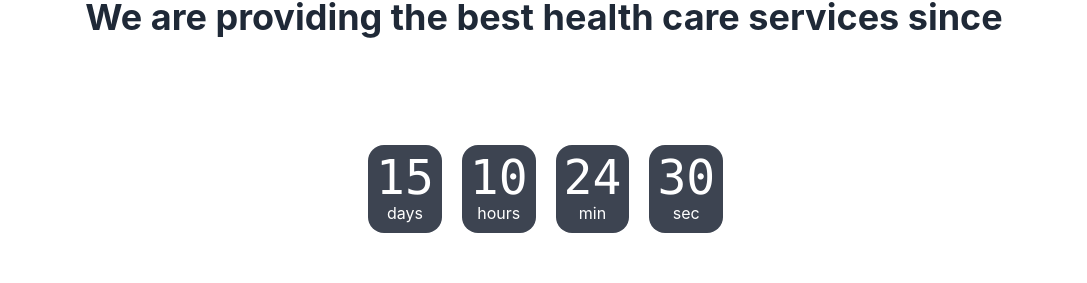
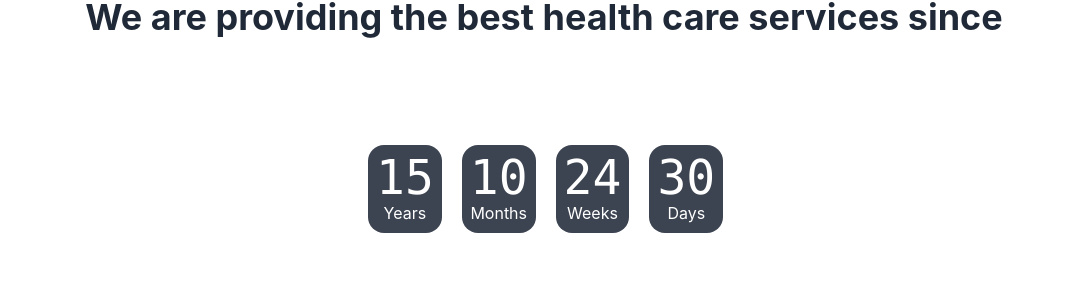
Before and after one commit to RaisulislamRimon/project11-service-review-client, a React (Create React App) app: page / in a window 1280 px wide. Shown: the part 1247-1530 px from the top of the page, without its empty margins (96-1183 px from the left). Built offline with nearby package versions, Linux system fonts and the light colour scheme; no server answers.

Commit message:
Countdown title updated

```diff
--- a/src/Pages/Home/Countdown/Countdown.js
+++ b/src/Pages/Home/Countdown/Countdown.js
@@ -14,25 +14,25 @@ const Countdown = () => {
             <span className="countdown font-mono text-5xl">
               <span style={{ "--value": 15 }}></span>
             </span>
-            days
+            Years
           </div>
           <div className="flex flex-col p-2 bg-neutral rounded-box text-neutral-content">
             <span className="countdown font-mono text-5xl">
               <span style={{ "--value": 10 }}></span>
             </span>
-            hours
+            Months
           </div>
           <div className="flex flex-col p-2 bg-neutral rounded-box text-neutral-content">
             <span className="countdown font-mono text-5xl">
               <span style={{ "--value": 24 }}></span>
             </span>
-            min
+            Weeks
           </div>
           <div className="flex flex-col p-2 bg-neutral rounded-box text-neutral-content">
             <span className="countdown font-mono text-5xl">
               <span style={{ "--value": 30 }}></span>
             </span>
-            sec
+            Days
           </div>
         </div>
       </>
```
